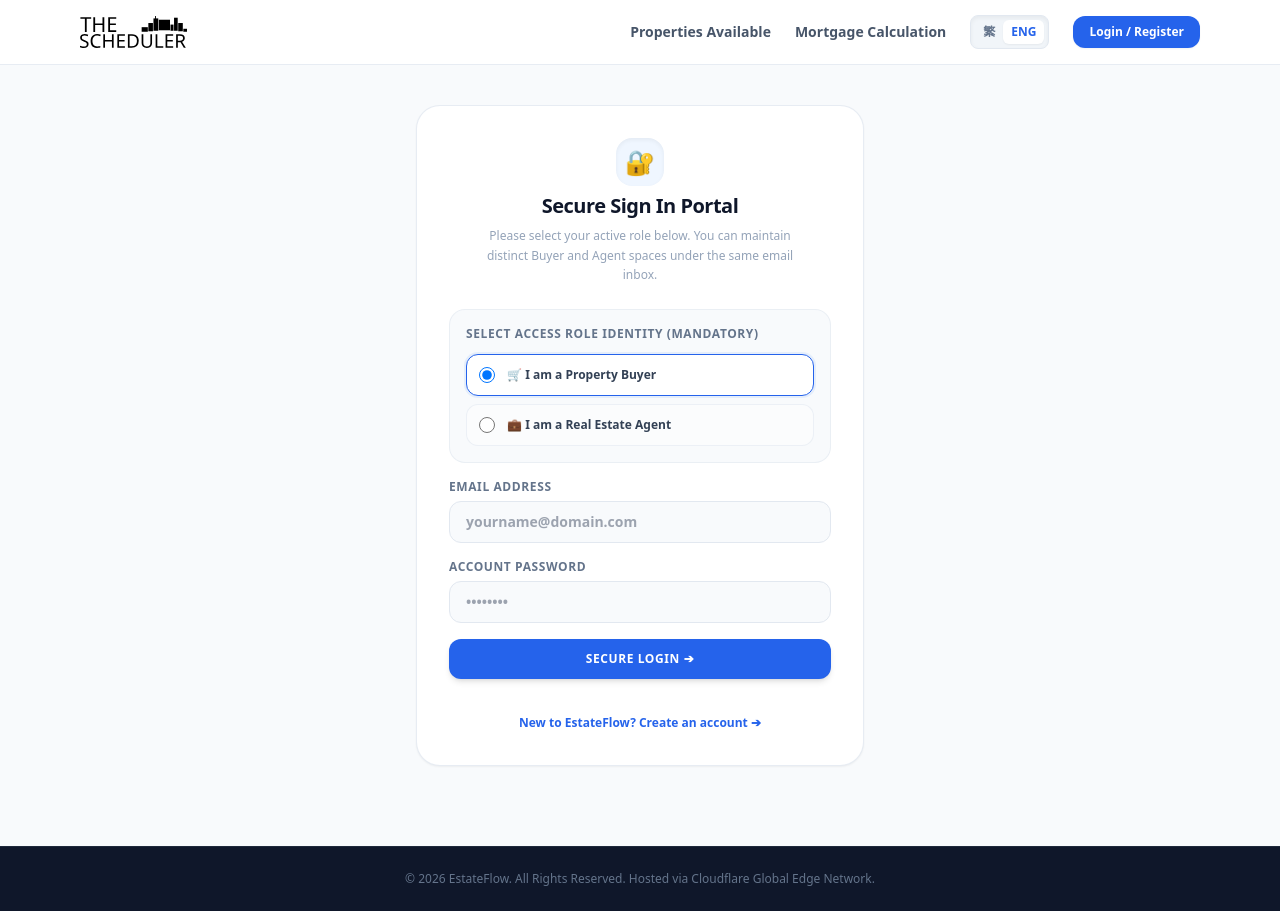
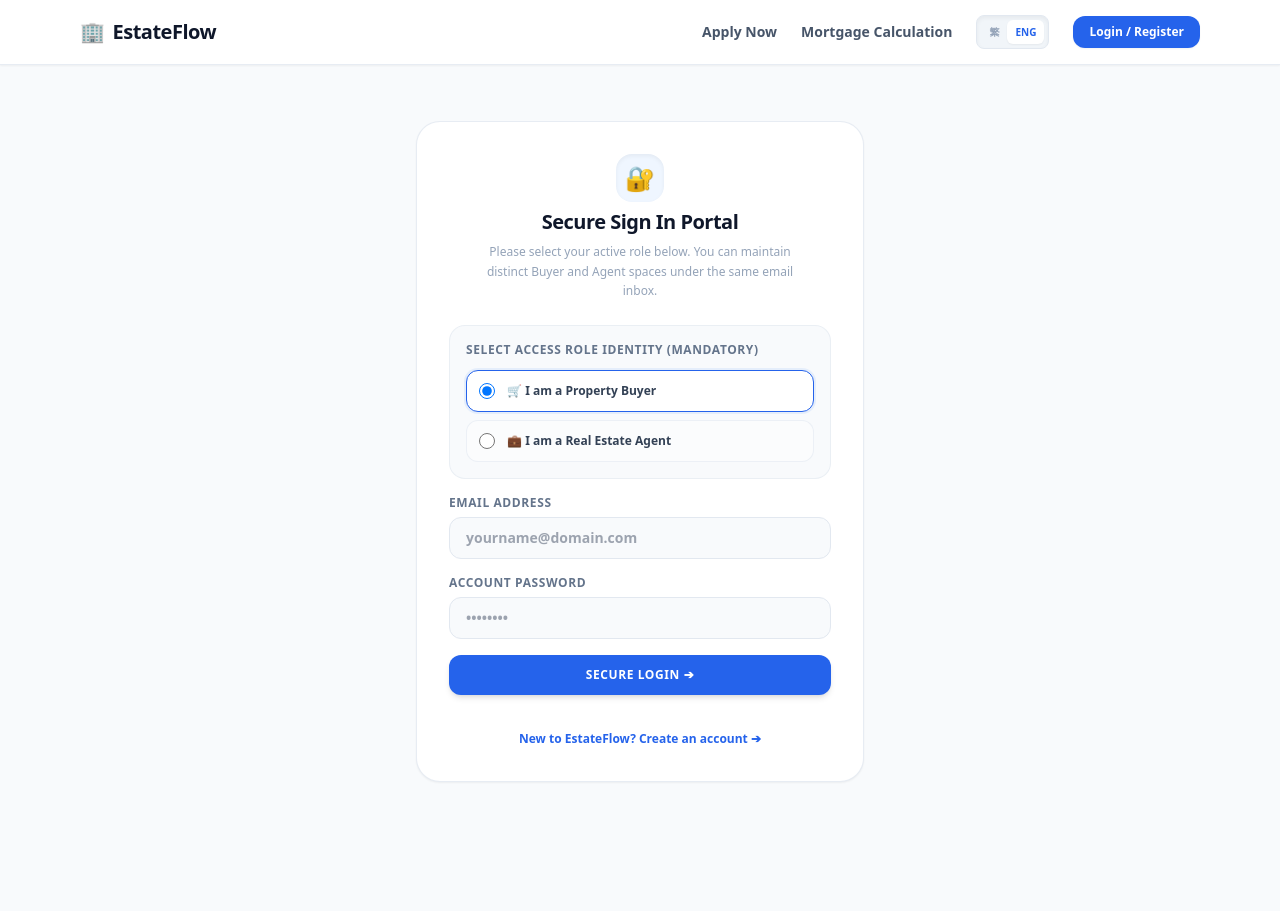
Before and after one commit to theschedulerhk/the_scheduler, a Next.js app: page /login in a window 1280 px wide. After the commit the page ends 800 px from the top, so only its background shows below. Built offline with nearby package versions, Linux system fonts and the light colour scheme.

Commit message:
Update layout.js

```diff
--- a/app/layout.js
+++ b/app/layout.js
@@ -1,70 +1,149 @@
 'use client';
 import './globals.css';
 import Link from 'next/link';
-import { useState, cloneElement, Children } from 'react';
+import { useState, useEffect, cloneElement, Children } from 'react';
+import { supabase } from '../utils/supabase';
 import { translations } from '../utils/translations';
 
 export default function RootLayout({ children }) {
-  const [lang, setLang] = useState('en'); // Holds active key string: 'en', 'zh_hk', or 'zh_cn'
+  // --- STATE FOR GLOBAL SYSTEM ---
+  const [lang, setLang] = useState('en');
+  const [userSession, setUserSession] = useState(null);
+  const [userRole, setUserRole] = useState(null); // Tracks 'buyer' or 'agent'
+  const [displayEmail, setDisplayEmail] = useState('');
+
+  // --- AUTOMATIC SESSION LIFECYCLE SENSOR ---
+  useEffect(() => {
+    async function checkActiveUser() {
+      const { data: { user } } = await supabase.auth.getUser();
+      if (user) {
+        setUserSession(user);
+        // Safely extract role parameters from our registration metadata box
+        const roleMeta = user.user_metadata?.role || 'buyer';
+        const cleanEmail = user.user_metadata?.display_email || user.email;
+
+        setUserRole(roleMeta);
+        setDisplayEmail(cleanEmail);
+      } else {
+        setUserSession(null);
+        setUserRole(null);
+        setDisplayEmail('');
+      }
+    }
+
+    checkActiveUser();
+
+    // Listen continuously for instant login/logout auth actions
+    const { data: { subscription } } = supabase.auth.onAuthStateChange((_event, session) => {
+      if (session?.user) {
+        setUserSession(session.user);
+        setUserRole(session.user.user_metadata?.role || 'buyer');
+        setDisplayEmail(session.user.user_metadata?.display_email || session.user.email);
+      } else {
+        setUserSession(null);
+        setUserRole(null);
+        setDisplayEmail('');
+      }
+    });
+
+    return () => subscription.unsubscribe();
+  }, []);
+
+  // Action: Global sign out function execution trigger
+  async function handleSignOut() {
+    await supabase.auth.signOut();
+    window.location.href = '/login'; // Redirect cleanly to trigger memory wipe
+  }
 
   return (
     <html lang={lang}>
-      <body class="bg-slate-50 text-slate-800 font-sans antialiased min-h-screen relative">
+      {/*
+        DYNMIC INTEGRATED COLOR SKIN MECHANICS:
+        - Guest/Unlogged -> Standard neutral borders
+        - Buyer          -> Deepened left blue security border trim
+        - Agent          -> Deepened left emerald operational racing trim
+      */}
+      <body class={`bg-slate-50 text-slate-800 font-sans antialiased min-h-screen relative transition-all duration-300 ${
+        userRole === 'buyer' ? 'border-l-4 border-blue-600' : userRole === 'agent' ? 'border-l-4 border-emerald-500' : ''
+      }`}>
 
-        {/* --- STICKY NAVIGATION BAR --- */}
-        {/* --- STICKY NAVIGATION BAR --- */}
-        <header class="sticky top-0 z-40 bg-white/95 border-b border-slate-200/80 backdrop-blur-md">
+        {/* --- DYNAMIC STATE LOGOUT ACCENT IDENTITY BANNER --- */}
+        {userSession && (
+          <div class={`w-full text-center py-1.5 px-4 text-[11px] font-black tracking-wider uppercase transition-colors shadow-inner flex items-center justify-center gap-2 ${
+            userRole === 'buyer' ? 'bg-blue-600 text-white' : 'bg-emerald-600 text-white'
+          }`}>
+            <span>{userRole === 'buyer' ? '🛒 BUYER CONTROL PLATFORM' : '💼 REAL ESTATE AGENT INTERFACE'}</span>
+            <span class="opacity-40">|</span>
+            <span class="font-mono lowercase normal-case tracking-normal opacity-90">{displayEmail}</span>
+          </div>
+        )}
+
+        {/* --- STICKY NAVIGATION HEADER BAR --- */}
+        <header class="sticky top-0 z-40 bg-white/95 border-b border-slate-200/80 backdrop-blur-md shadow-sm">
           <nav class="max-w-6xl mx-auto px-4 h-16 flex items-center justify-between">
 
-            {/* LOGO LINK WRAPPER CONTAINER */}
-            <Link href="/" class="flex items-center gap-2.5 group">
-              {/*
-                Tailwind class breakdown for sizing:
-                h-8          -> Sets fixed height to 32px to match header balance.
-                w-auto       -> Automatically handles image proportional width without squishing.
-                object-contain -> Safeguards the logo bounds from distorting.
-              */}
-              <img
-                src="/images/TheScheduler_b_logo.svg"
-                alt={`${translations.brand[lang]} Logo`}
-                class="h-8 w-auto object-contain transition-opacity"
-              />
+            {/* Dynamic brand logo accent switch color matching role logic */}
+            <Link href="/" class={`flex items-center gap-2 font-black text-xl tracking-tight transition-colors ${
+              userRole === 'buyer' ? 'text-blue-600' : userRole === 'agent' ? 'text-emerald-600' : 'text-slate-900'
+            }`}>
+              <span>🏢</span> {translations.brand[lang]}
             </Link>
 
-            {/* Functional Menu Buttons Area */}
+            {/* Functional Menu Connections List */}
             <div class="flex items-center gap-6 font-semibold text-sm">
-              <Link href="/properties" class="text-slate-600 hover:text-blue-600 transition-colors">
-                {translations.navProperties[lang]}
+
+              {/* Contextual navigation link rendering swaps based on who logged into the terminal */}
+              {userRole === 'agent' ? (
+                // Only agents see the Uber active ride pool board link option
+                <Link href="/agent-board" class="text-slate-600 hover:text-emerald-600 transition-colors font-bold">
+                  ⚡ {lang === 'en' ? "Match Board Lobby" : "搶單接單大堂"}
+                </Link>
+              ) : (
+                // Buyers and guests see standard informational options layers
+                <>
+                  <Link href="/apply" class="text-slate-600 hover:text-blue-600 transition-colors">
+                    {lang === 'en' ? "Apply Now" : "意向提交申請"}
                   </Link>
                   <Link href="/calculator" class="text-slate-600 hover:text-blue-600 transition-colors">
                     {translations.navCalculator[lang]}
                   </Link>
+                </>
+              )}
 
-              {/* Language Toggle buttons block */}
-              <div class="flex items-center bg-slate-100 p-1 rounded-lg border border-slate-200 text-xs font-bold shadow-inner">
-                <button onClick={() => setLang('zh_hk')} class={`px-2 py-1 rounded-md transition-all ${lang === 'zh_hk' ? 'bg-white text-blue-600 shadow-sm' : 'text-slate-500 hover:text-slate-800'}`}>繁</button>
-                <button onClick={() => setLang('en')} class={`px-2 py-1 rounded-md transition-all ${lang === 'en' ? 'bg-white text-blue-600 shadow-sm' : 'text-slate-500 hover:text-slate-800'}`}>ENG</button>
+              {userSession && (
+                <Link href="/tracking" class="text-slate-600 hover:text-blue-600 transition-colors">
+                  {lang === 'en' ? "Track Status" : "進度置業條"}
+                </Link>
+              )}
+
+              {/* Language Selection Tab Switches Block Container */}
+              <div class="flex items-center bg-slate-100 p-1 rounded-lg border border-slate-200 text-[10px] font-bold shadow-inner">
+                <button onClick={() => setLang('zh_hk')} class={`px-2 py-0.5 rounded-md transition-all ${lang === 'zh_hk' ? 'bg-white text-blue-600 shadow-sm' : 'text-slate-400 hover:text-slate-700'}`}>繁</button>
+                <button onClick={() => setLang('en')} class={`px-2 py-0.5 rounded-md transition-all ${lang === 'en' ? 'bg-white text-blue-600 shadow-sm' : 'text-slate-400 hover:text-slate-700'}`}>ENG</button>
               </div>
 
+              {/* --- CONDITIONALLY RENDERED AUTHENTICATION ENTRY SWITCH ACTION KEY --- */}
+              {!userSession ? (
                 <Link href="/login" class="px-4 py-2 bg-blue-600 text-white rounded-xl hover:bg-blue-700 transition-all shadow-sm text-xs">
                   {translations.navLogin[lang]}
                 </Link>
+              ) : (
+                <button
+                  onClick={handleSignOut}
+                  class="px-4 py-2 bg-slate-900 text-white rounded-xl hover:bg-slate-800 transition-all shadow-sm text-xs font-bold"
+                >
+                  {lang === 'en' ? "Sign Out" : "登出帳戶"}
+                </button>
+              )}
             </div>
 
           </nav>
         </header>
 
-
-        {/* --- MAIN PAGE CONTENT WRAPPER --- */}
-        <main>
+        {/* --- MASTER CHILDREN COMPONENT SLOT HANDOVER --- */}
+        <main class="py-4">
           {Children.map(children, child => cloneElement(child, { lang }))}
         </main>
-
-        <footer class="bg-slate-900 text-slate-400 border-t border-slate-800 mt-20">
-          <div class="text-center py-6 text-xs text-slate-500">
-            &copy; 2026 {translations.brand[lang]}. All Rights Reserved. Hosted via Cloudflare Global Edge Network.
-          </div>
-        </footer>
 
       </body>
     </html>
```
Lines whose indentation alone changed are shown as unchanged.
